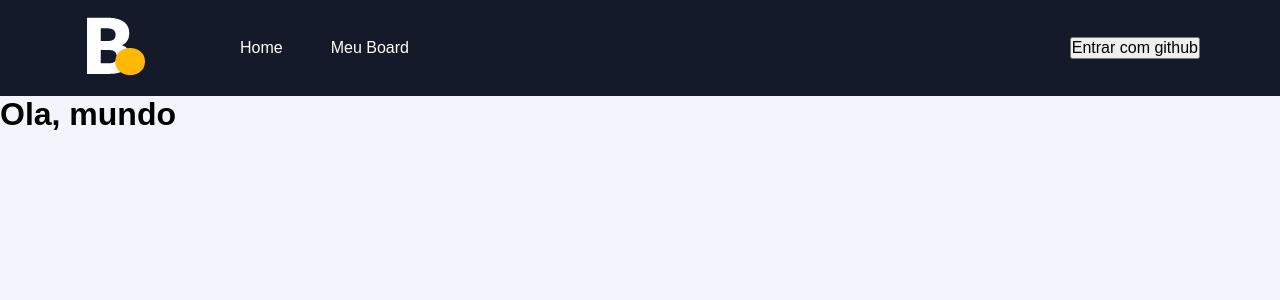
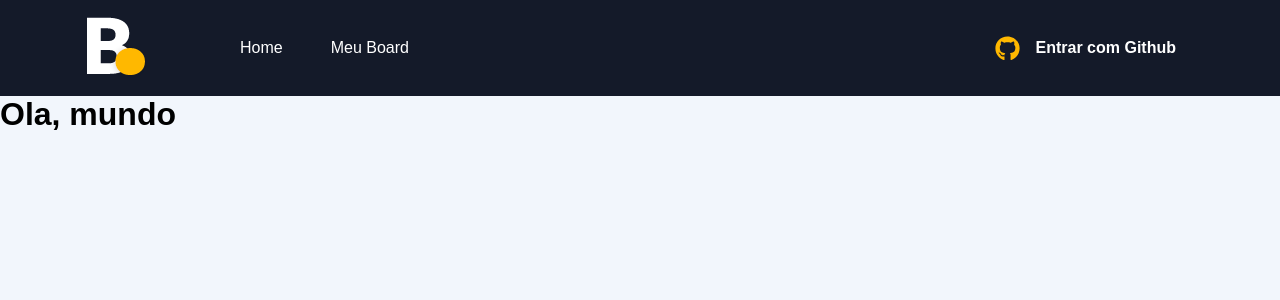
Before and after one commit to JoaoPaulo-creator/curso-nextjs, a Next.js app: page / in a window 1280 px wide. Shown: the top 300 px of the page. Built offline with nearby package versions, Linux system fonts and the light colour scheme.

Commit message:
Finalizado header

```diff
--- a/src/components/Header/index.tsx
+++ b/src/components/Header/index.tsx
@@ -1,6 +1,6 @@
 import Link from 'next/link'
 import styles from './styles.module.scss'
-
+import { SignInButton } from '../SignInButton'
 
 export function Header(){
   return (
@@ -17,8 +17,8 @@
           <a href='/board'>Meu Board</a>
         </nav>
 
-        <button>Entrar com github</button>
-
+        {/* <button>Entrar com github</button> */}
+        <SignInButton />
 
       </div>
     </header>
--- /dev/null
+++ b/src/components/SignInButton/index.tsx
@@ -0,0 +1,33 @@
+
+import styles from './styles.module.scss'
+import { FaGithub } from 'react-icons/fa'
+import { FiX } from 'react-icons/fi'
+
+
+
+export function SignInButton(){
+
+  const session = false
+
+
+  return session ? (
+    <button
+      type='button'
+      className={styles.signInButton}
+      onClick={() => {}}
+    >
+      <img src="https://sujeitoprogramador.com/steve.png" alt="Foto do usuario" />
+      Ola, Joao
+      <FiX color='#737380' className={styles.closeIcon}/>
+    </button>
+  ) : (
+    <button
+      type='button'
+      className={styles.signInButton}
+      onClick={() => {}}
+    >
+      <FaGithub color='#FFB800'/>
+      Entrar com Github
+    </button>
+  )
+}
--- /dev/null
+++ b/src/components/SignInButton/styles.module.scss
@@ -0,0 +1,38 @@
+.signInButton {
+  height: 2.5rem;
+  border-radius: 3rem;
+  background: transparent;
+  border: 0;
+  display: flex;
+  align-items: center;
+  justify-content: center;
+  padding: 0 1.5rem;
+  color: #FFF;
+  font-weight: bold;
+  transition: filter 0.2s;
+
+  svg {
+    width: 25px;
+    height: 25px;
+  }
+
+  img {
+    width: 35px;
+    height: 35px;
+    border-radius: 50%;
+    margin-right: 1rem;
+  }
+
+  &:hover {
+    filter: brightness(0.8);
+  }
+
+  svg:first-child{
+    margin-right: 1rem;
+  }
+
+}
+
+svg.closeIcon{
+  margin-left: 1rem;
+}
```
Also changed, not shown: 1 other file (tests, documents, lock files or other folders).
